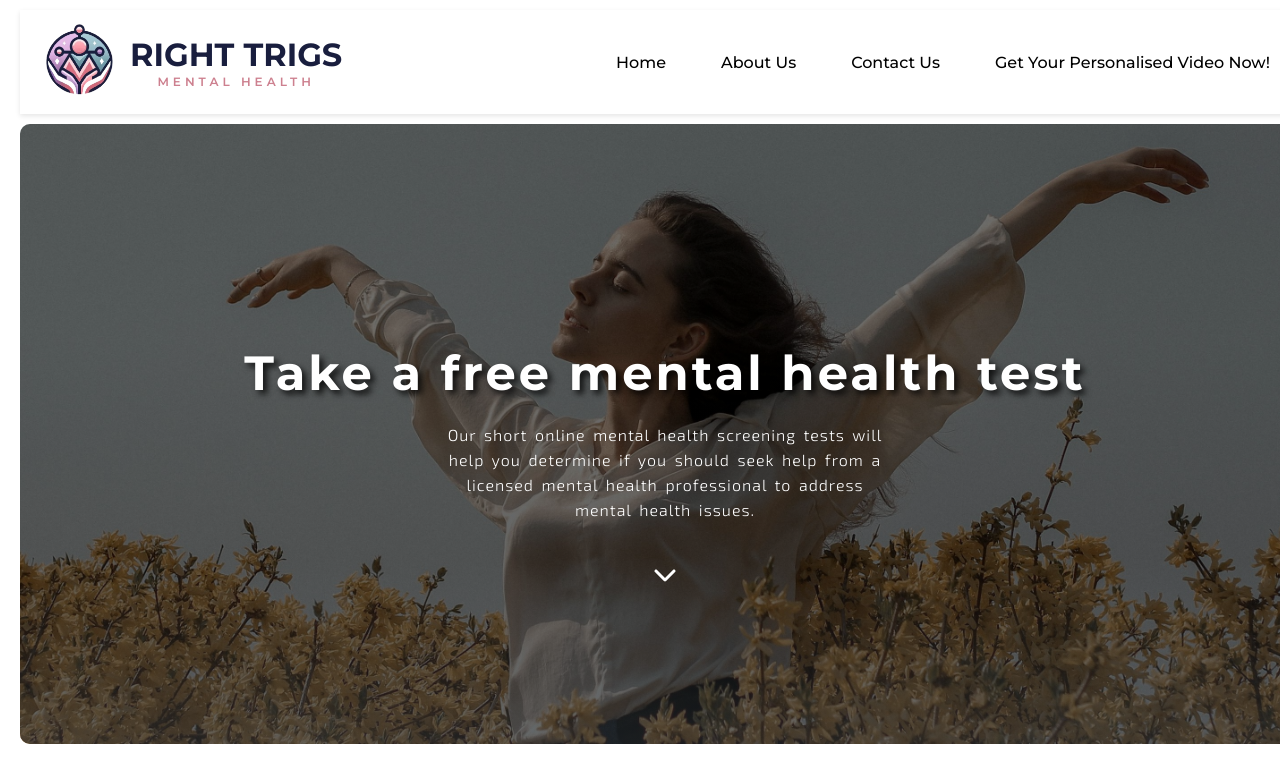
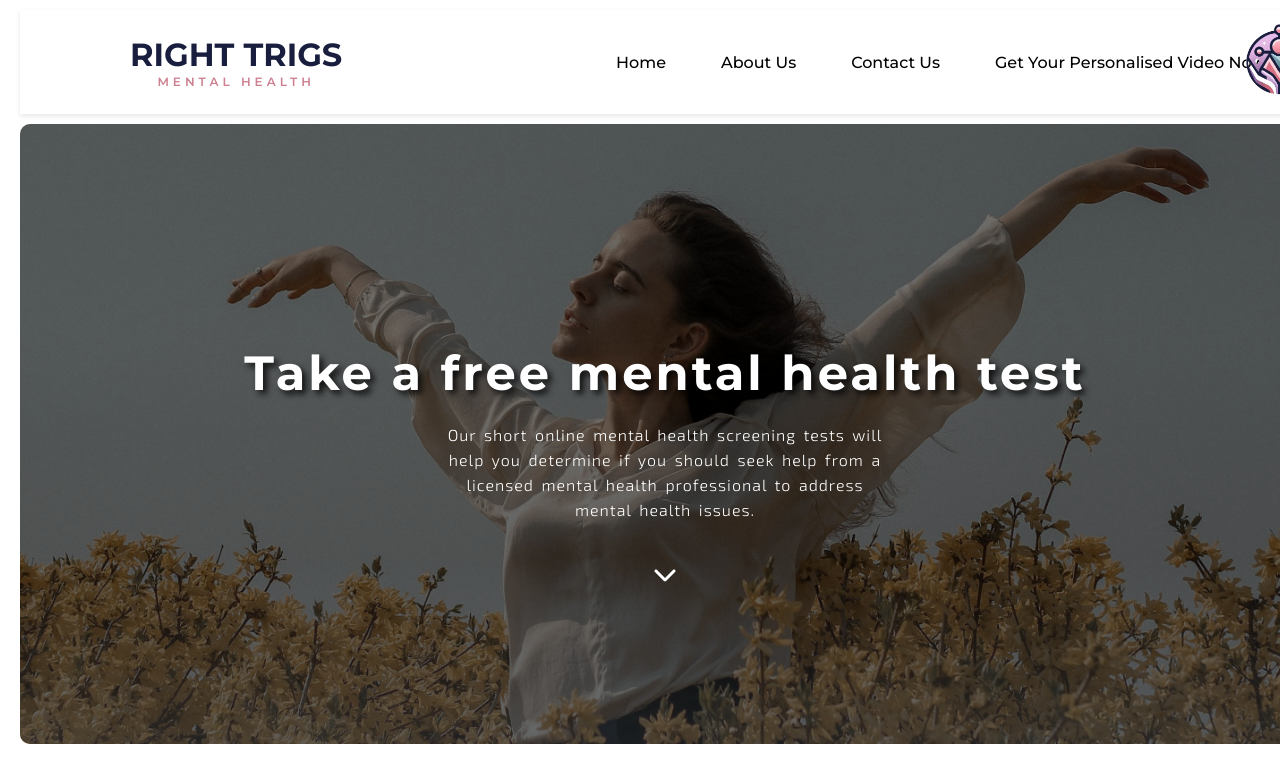
Before and after one commit to HIMANSHUVIPS/Right-Trigs, a React (Vite) app: page / in a window 1280 px wide. Shown: the top 782 px of the page. Built offline with nearby package versions, Linux system fonts and the light colour scheme; a web font is replaced by a local one.

Commit message:
stat adding the gsap annimations in the gsap branch

```diff
--- a/package.json
+++ b/package.json
@@ -17,7 +17,9 @@
     "@fortawesome/free-regular-svg-icons": "^6.6.0",
     "@fortawesome/free-solid-svg-icons": "^6.6.0",
     "@fortawesome/react-fontawesome": "^0.2.2",
+    "@gsap/react": "^2.1.1",
     "@mui/material": "^6.0.1",
+    "gsap": "^3.5.1",
     "react": "^18.3.1",
     "react-circular-progressbar": "^2.1.0",
     "react-dom": "^18.3.1",
--- a/src/components/navbar/NavBar.jsx
+++ b/src/components/navbar/NavBar.jsx
@@ -1,10 +1,18 @@
 import React, { useState } from "react";
 import styles from "./NavBar.module.css";
 import menu from "../../assets/customers/menu.png"; // Replace with the correct path for the menu icon
+import { useGSAP } from "@gsap/react";
+import gsap from "gsap";
+const NavBar = ({ logo }) => {
+  useGSAP(() => {
+    gsap.to("#my_imggg", {
+      x: 1200,
+      duration: 2,
+      delay: 1,
+    });
+  });
 
-const NavBar = ({ logo }) => {
   const [navbar, setNavbar] = useState(false);
-
   const handleNavbar = () => {
     setNavbar(!navbar);
   };
@@ -13,7 +21,7 @@ const NavBar = ({ logo }) => {
     <nav>
       <div className={`${styles.logo} ${navbar ? styles.remove : ""}`}>
         <div className={styles.img}>
-          <img src={logo} alt="logo" />
+          <img src={logo} alt="logo" id="my_imggg" />
         </div>
         <div className={`${styles.logo_name}`}>
           <h1>RIGHT TRIGS</h1>
@@ -21,7 +29,9 @@ const NavBar = ({ logo }) => {
         </div>
       </div>
 
-      <div className={`${styles.nav_content} ${navbar ? styles.mobile_view : ""}`}>
+      <div
+        className={`${styles.nav_content} ${navbar ? styles.mobile_view : ""}`}
+      >
         <ul className={styles.nav_list}>
           <li>Home</li>
           <li>About Us</li>
@@ -29,7 +39,12 @@ const NavBar = ({ logo }) => {
           <li>Get Your Personalised Video Now!</li>
         </ul>
       </div>
-      <img src={menu} alt="menu" className={styles.menu_btn} onClick={handleNavbar} />
+      <img
+        src={menu}
+        alt="menu"
+        className={styles.menu_btn}
+        onClick={handleNavbar}
+      />
     </nav>
   );
 };
--- a/src/components/navbar/NavBar.module.css
+++ b/src/components/navbar/NavBar.module.css
@@ -83,6 +83,29 @@ nav {
   height: 30px;
   cursor: pointer;
 }
+.nav_content ul li:before {
+  content: '';
+  position: absolute;
+  bottom: 0;
+  left: 0;
+  width: 0;
+  height: 2px;
+  background-color: #cd808f;
+  transition: width 0.3s ease;
+}
+
+.nav_content ul li:hover:before {
+  width: 100%;
+}
+
+.nav_content ul li:active {
+  color: #cd808f;
+}
+
+.nav_content ul li:hover {
+  color: #330710;
+  transform: translateY(-2px);
+}
 
 @media (max-width: 720px) {
   nav {
@@ -105,13 +128,14 @@ nav {
     height: 100vh;
     width: 100vw;
     justify-content: center;
-    background-color: #db707f;
+    background-color: #db707ea5;
     position: fixed;
     top: 0;
-    left: 0;
+    right: 0;
     transform: translateY(-100%);
     transition: transform 0.5s ease;
     z-index: 0;
+    backdrop-filter: blur(3px);
   }
 
   .mobile_view {
```
Also changed, not shown: src/components/navbar/Script.js (+4 -4 lines), 1 other file (tests, documents, lock files or other folders).
